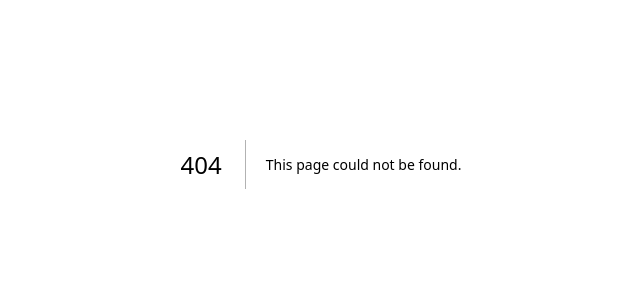
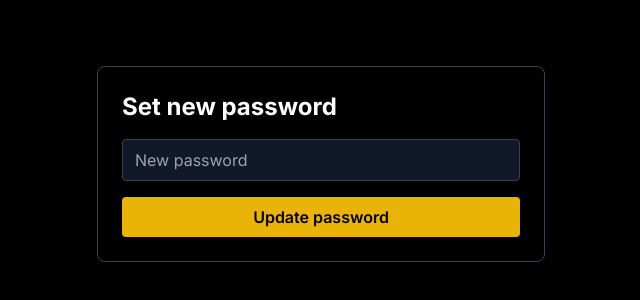
Before and after one commit to ArijitXDA/chatWithOSTARAN, a Next.js app: page /auth/update-password in a window 1280 px wide. Before the commit this address had no page. Shown: the part 236-536 px from the top of the page, without its empty margins (319-959 px from the left). Built offline with nearby package versions, Linux system fonts and the light colour scheme; no server answers.

Commit message:
Create page.tsx

```diff
--- /dev/null
+++ b/app/auth/update-password/page.tsx
@@ -0,0 +1,66 @@
+"use client"
+
+import { useState } from "react"
+import { useRouter } from "next/navigation"
+import { createBrowserClient } from "@supabase/ssr"
+
+export default function UpdatePasswordPage() {
+  const router = useRouter()
+  const [password, setPassword] = useState("")
+  const [loading, setLoading] = useState(false)
+  const [error, setError] = useState<string | null>(null)
+
+  const supabase = createBrowserClient(
+    process.env.NEXT_PUBLIC_SUPABASE_URL!,
+    process.env.NEXT_PUBLIC_SUPABASE_ANON_KEY!
+  )
+
+  async function handleSubmit(e: React.FormEvent) {
+    e.preventDefault()
+    setLoading(true)
+    setError(null)
+
+    const { error } = await supabase.auth.updateUser({
+      password,
+    })
+
+    setLoading(false)
+
+    if (error) {
+      setError(error.message)
+      return
+    }
+
+    router.push("/auth/login")
+  }
+
+  return (
+    <div className="min-h-screen flex items-center justify-center bg-black text-white">
+      <form
+        onSubmit={handleSubmit}
+        className="w-full max-w-md p-6 border border-gray-700 rounded-lg"
+      >
+        <h1 className="text-2xl font-bold mb-4">Set new password</h1>
+
+        <input
+          type="password"
+          required
+          minLength={6}
+          placeholder="New password"
+          className="w-full mb-4 px-3 py-2 rounded bg-gray-900 border border-gray-700"
+          value={password}
+          onChange={(e) => setPassword(e.target.value)}
+        />
+
+        {error && <p className="text-red-400 text-sm mb-2">{error}</p>}
+
+        <button
+          disabled={loading}
+          className="w-full bg-yellow-500 text-black py-2 rounded font-semibold"
+        >
+          {loading ? "Updating..." : "Update password"}
+        </button>
+      </form>
+    </div>
+  )
+}
```
